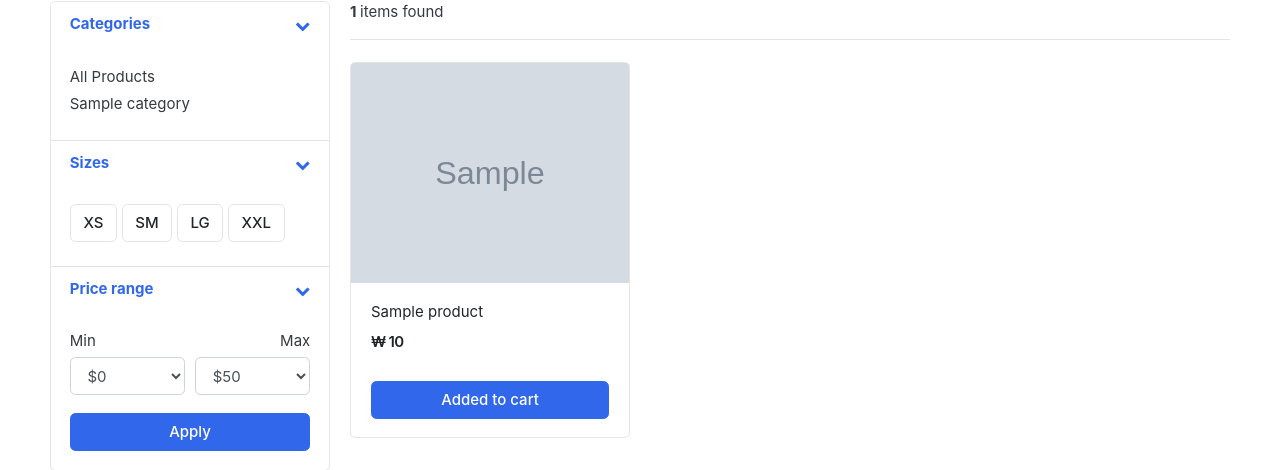
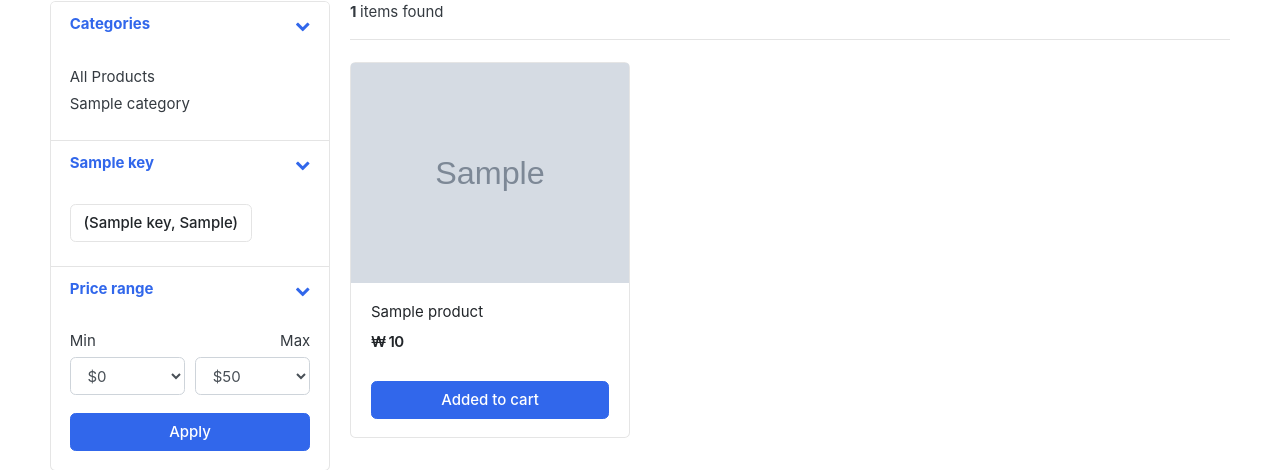
Before and after one commit to ramyo564/Upgrade_Django4, a Django app: template templates/store/store.html in a window 1280 px wide. Shown: the part 291-761 px from the top of the page. Run offline with Django 4.2, Linux system fonts and the light colour scheme; the template is opened without the code that fills it: most values are stand-ins (such as "Sample title", 1, 10 or a date in 2020); grey boxes marked "Sample" are stand-in pictures; some libraries are stand-ins or nearby versions; some web fonts are replaced.

Commit message:
옵션값 반영 완료

```diff
--- a/store/models.py
+++ b/store/models.py
@@ -4,6 +4,7 @@
 from django.urls import reverse
 from accounts.models import Account
 from django.db.models import Avg, Count
+import inspect
 
 # Create your models here.
 class Product(models.Model):
@@ -66,6 +67,10 @@
     def __str__(self):
         return self.variation_value
 
+
+
+
+
 class ReviewRating(models.Model):
     product = models.ForeignKey(Product, on_delete=models.CASCADE)
     user = models.ForeignKey(Account, on_delete=models.CASCADE)
--- a/templates/store/store.html
+++ b/templates/store/store.html
@@ -47,49 +47,42 @@
                 <!-- card-body.// -->
               </div>
             </article>
+
+
+
             <!-- filter-group .// -->
+
+
+
+            {% for key, values in my_dict.items %}
             <article class="filter-group">
               <header class="card-header">
-                <a href="#" data-toggle="collapse" data-target="#collapse_4" aria-expanded="true" class="">
+                <a href="#" data-toggle="collapse" data-target="#collapse_{{forloop.counter}}" aria-expanded="true" class="">
                   <i class="icon-control fa fa-chevron-down"></i>
-                  <h6 class="title">Sizes
-                  </h6>
+                  <h6 class="title">{{ key }}</h6>
                 </a>
               </header>
-              <div class="filter-content collapse show" id="collapse_4" style="">
+              <div class="filter-content collapse show" id="collapse_{{forloop.counter}}" style="">
                 <div class="card-body">
+                  {% for value in values  %}
                   <label class="checkbox-btn">
-                    <input type="checkbox">
-                    <span class="btn btn-light">
-                      XS
+                    <input type="checkbox" id="{{ key }}_{{ forloop.counter }}">
+                    <span class="btn btn-light" onclick="toggleSelection('{{ key }}_{{ forloop.counter }}')">
+                      {{ value }}
                     </span>
                   </label>
-
-                  <label class="checkbox-btn">
-                    <input type="checkbox">
-                    <span class="btn btn-light">
-                      SM
-                    </span>
-                  </label>
-
-                  <label class="checkbox-btn">
-                    <input type="checkbox">
-                    <span class="btn btn-light">
-                      LG
-                    </span>
-                  </label>
-
-                  <label class="checkbox-btn">
-                    <input type="checkbox">
-                    <span class="btn btn-light">
-                      XXL
-                    </span>
-                  </label>
+                  {% endfor %}
                 </div>
                 <!-- card-body.// -->
               </div>
             </article>
+            {% endfor %}
+
             <!-- filter-group .// -->
+
+
+
+
 
             <article class="filter-group">
               <header class="card-header">
@@ -223,5 +216,11 @@
     <!-- container .// -->
   </section>
   <!-- ========================= SECTION CONTENT END// ========================= -->
-
+  <script>
+    function toggleSelection(checkboxId) {
+      var checkbox = document.getElementById(checkboxId);
+      var span = checkbox.nextElementSibling;
+      span.classList.toggle("selected");
+    }
+    </script>
 {% endblock %}
```
Also changed, not shown: store/views.py (+77 -2 lines), db.sqlite3.
